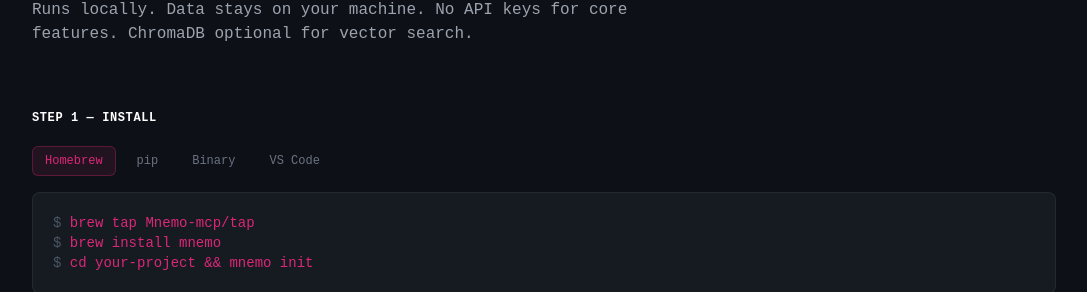
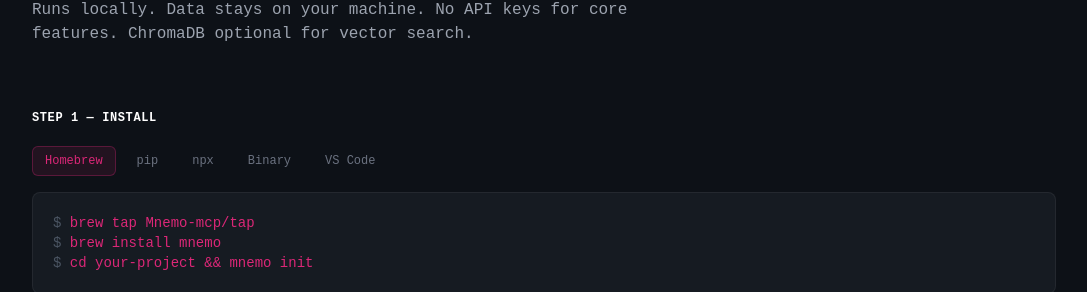
Before and after one commit to Mnemo-mcp/Mnemo, a Next.js app in the folder website/: page / in a window 1280 px wide. Shown: the part 5152-5444 px from the top of the page, without its empty margins (96-1183 px from the left). Built offline with nearby package versions, Linux system fonts and the light colour scheme.

Commit message:
feat: add npx tab to website install section, fix pip command

```diff
--- a/website/components/Install.tsx
+++ b/website/components/Install.tsx
@@ -9,7 +9,11 @@
   },
   {
     label: 'pip',
-    steps: ['pip install mnemo', 'cd your-project && mnemo init'],
+    steps: ['pip install mnemo-dev', 'cd your-project && mnemo init'],
+  },
+  {
+    label: 'npx',
+    steps: ['npx @mnemo-dev/mcp'],
   },
   {
     label: 'Binary',
```
